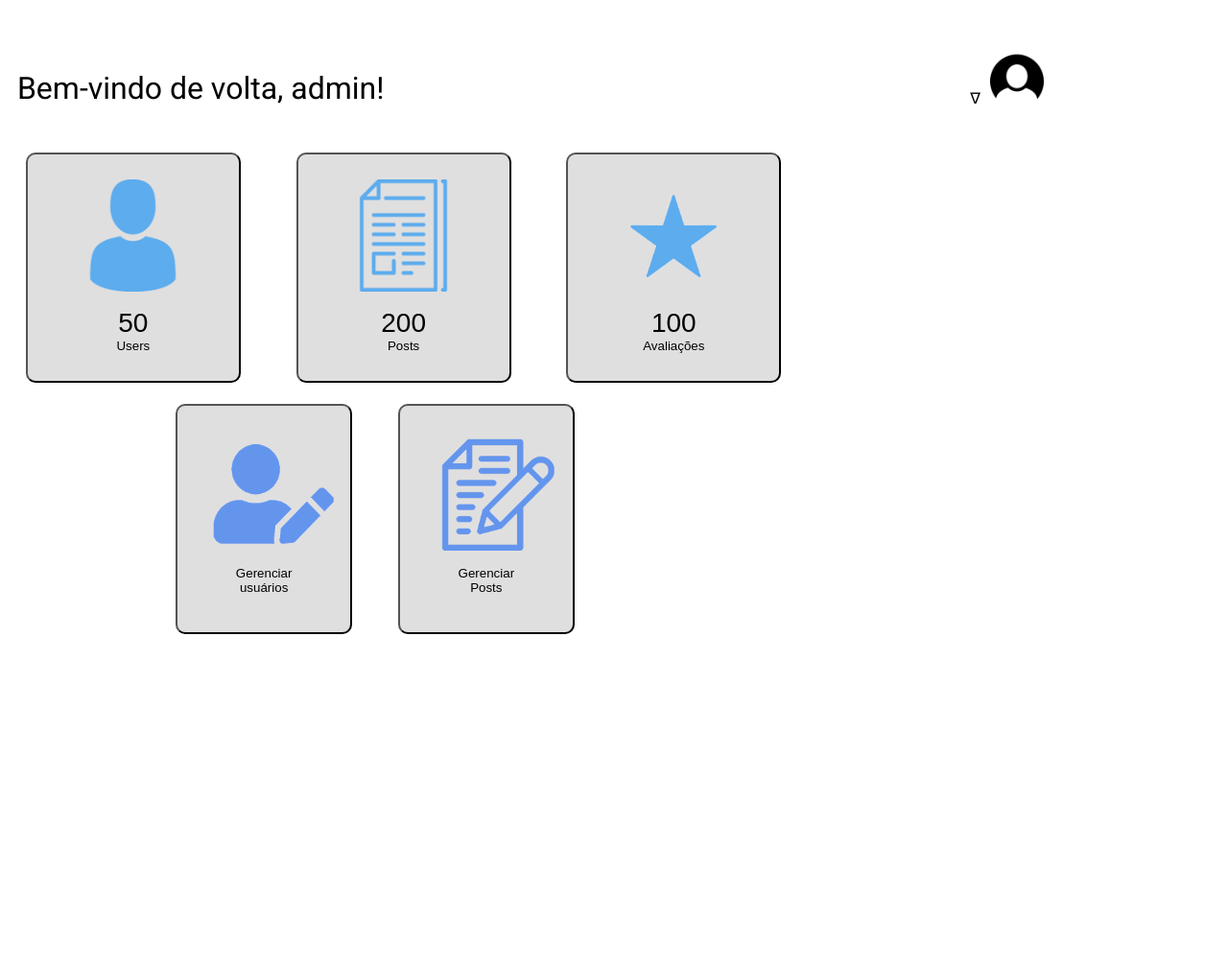
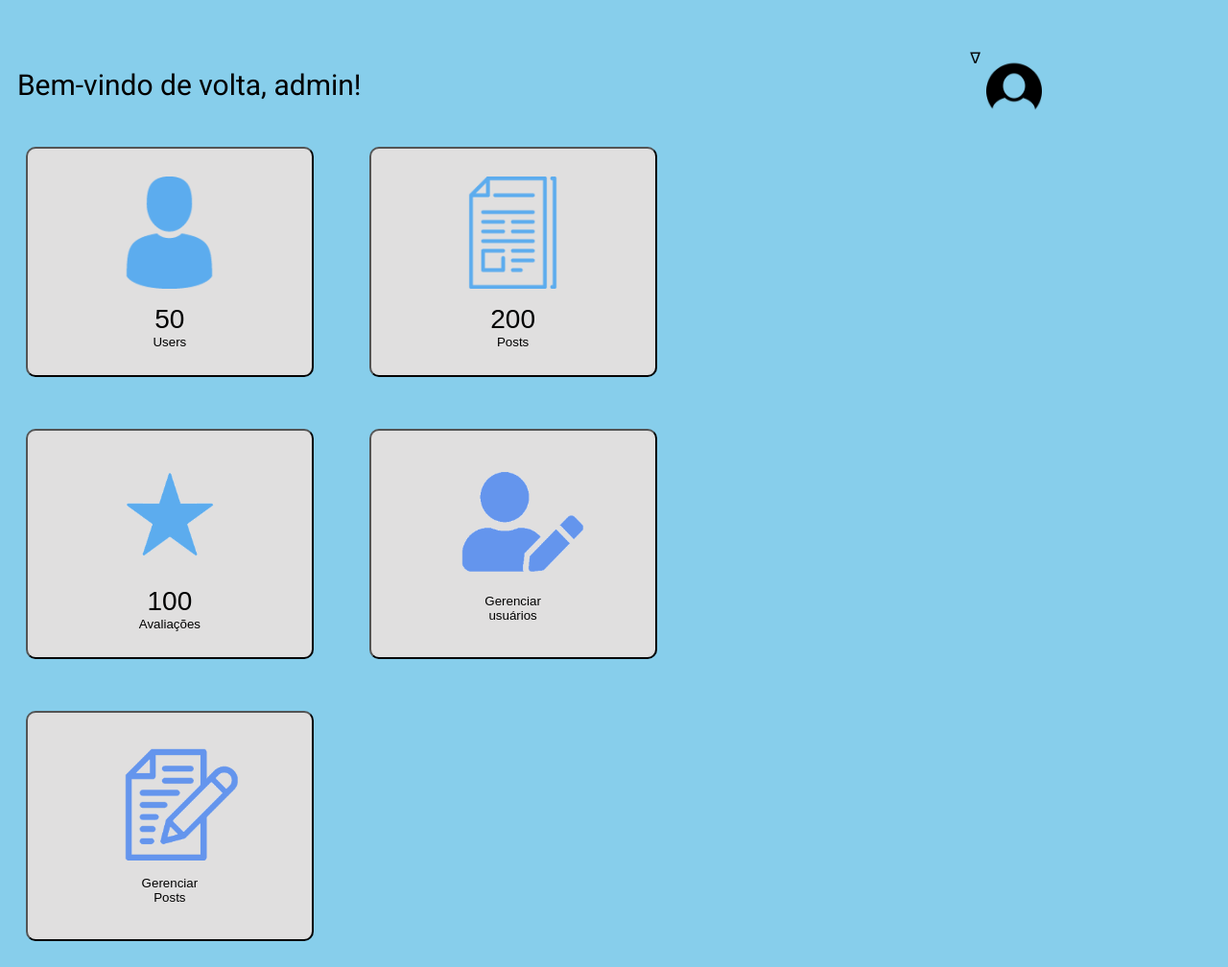
Before and after one commit to ricardo-ervilha/Hello-World-Trainee-2023.2, a PHP site: page /app/views/admin/dashboard.html in a window 1280 px wide. Shown: the whole page at 96% size. Before the commit the page ends 661 px from the top, so only its background shows below. Run offline with PHP 8.4, Linux system fonts and the light colour scheme.

Commit message:
Altera background/ Altera dimensões dos blocos

```diff
--- a/app/views/admin/dashboard.html
+++ b/app/views/admin/dashboard.html
@@ -30,25 +30,24 @@ function mostrarLista(){
     <div class="content">
         <h1>Bem-vindo de volta, admin!</h1>
 
-        <div class="cards-superior">
+        <div class="bloco-cards">
             <button class="card"> <img src="../../../public/assets/info-usuarios.png">
                 <p><span style="font-size: 28px;">50</span> <br> Users</p>
             </button>
+
             <button class="card"> <img src="../../../public/assets/info-publi.png">
                 <p><span style="font-size: 28px;">200</span> <br> Posts </p>
             </button>
+
             <button class="card"> <img src="../../../public/assets/info-avaliacoes.png">
                 <p><span style="font-size: 28px;">100</span> <br> Avaliações </p>
             </button>
-
-        </div>
-
-        <div class="cards-inferior">
 
             <button class="card">
                 <img src="../../../public/assets/editar-usuario.png">
                 <p>Gerenciar <br>usuários</p>
             </button>
+
             <button class="card"> <img src="../../../public/assets/editar-post.png">
                 <p>Gerenciar<br> Posts </p>
             </button>
--- a/public/css/dashboard.css
+++ b/public/css/dashboard.css
@@ -7,6 +7,7 @@ body{
     font-family: 'Roboto', sans-serif;
     height: 100%;
     width: 100%;
+    background-color: #87ceeb;
 }
 
 .content-right{
@@ -25,17 +26,20 @@ body{
 .logout p {
     display: inline-block;
     margin: 0;
+
 }
 .logout p:hover {
     display: inline-block;
     cursor: pointer;
+    color: #FFF;
 }
 
 .logout button{
     display: inline-block;
-    width: 26%;
-    height: 100%;
-    background-color: #FFF;
+    width: 70px;
+    position: absolute;
+    height: 10%;
+    background-color: #87ceeb;
     border: none;
 }
 
@@ -56,6 +60,7 @@ body{
     line-height: 45px;
     width: 45%;
     background-color:  #5cacee;
+    color: #FFF;
     padding: 0;
 }
 
@@ -80,22 +85,19 @@ body{
 .content h1{
     font-weight: 400;
     padding-left: 2%;
+    font-size: 30px;
 }
 
-.cards-superior{
+.bloco-cards{
     height: 30%;
+    width: 100%;
     margin-bottom: 3%;
-}
-
-.cards-inferior{
-    height: 30%;
-    margin-left: 18%;
 }
 
 .card{
     background-color: rgb(224, 223, 223);
     height: 100%;
-    width: 25%;
+    width: 300px;
     margin: 3%;
     display: inline-block;
     vertical-align: top;
@@ -115,3 +117,15 @@ body{
     height: 50%;
     padding-top: 5%;
 }
+
+@media (max-width: 1000px) {
+
+    .card{
+        width: 400px;
+    }
+    .logout button{
+        position: absolute;
+        height: 10%;
+
+        }
+}
```
